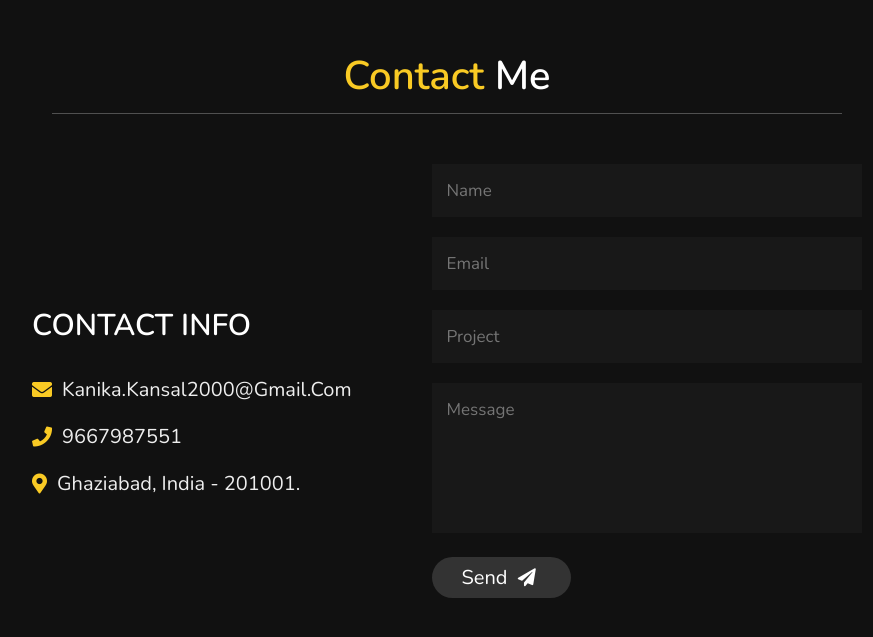
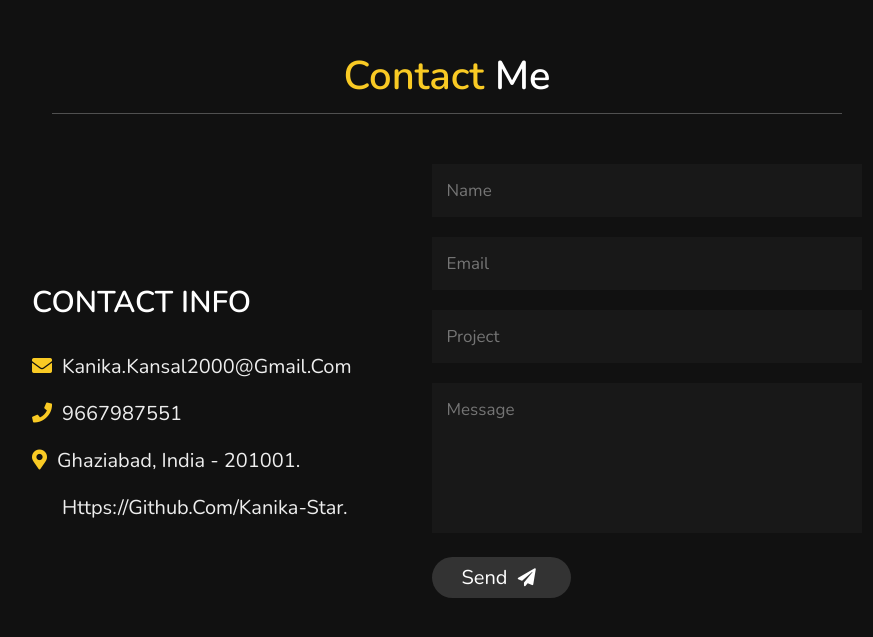
Before and after one commit to kanika-star/portfolio, a plain HTML site: page index.html in a window 1280 px wide. Shown: the part 3171-3808 px from the top of the page, without its empty margins (368-1241 px from the left). Drawn offline with nearby package versions, Linux system fonts and the light colour scheme.

Commit message:
Update index.html

```diff
--- a/index.html
+++ b/index.html
@@ -190,6 +190,7 @@
             <h3> <i class="fas fa-envelope"></i> kanika.kansal2000@gmail.com </h3>
             <h3> <i class="fas fa-phone"></i> 9667987551 </h3>
             <h3> <i class="fas fa-map-marker-alt"></i> ghaziabad, india - 201001. </h3>
+            <h3> <i class="fas fa-github-alt"></i> https://github.com/kanika-star. </h3>
         </div>
 
     </div>
```
